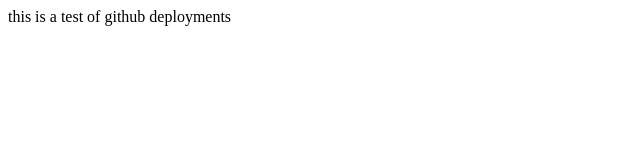
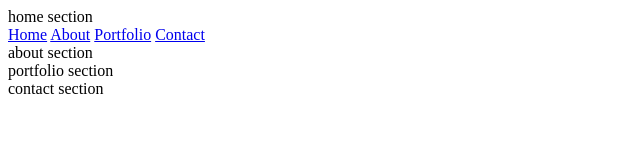
Before and after one commit to e-m-wilson/portfolio, a plain HTML site: page index.html in a window 1280 px wide. Shown: the whole page, without its empty margins (0-640 px from the left). Drawn offline with Linux system fonts and the light colour scheme.

Commit message:
initialize sections

```diff
--- a/assets/style.css
+++ b/assets/style.css
@@ -0,0 +1,3 @@
+html {
+  scroll-behavior: smooth;
+}
--- a/index.html
+++ b/index.html
@@ -1,4 +1,5 @@
-<html>
+<!DOCTYPE html>
+<html lang="en">
 
 	<head>
 		<title>Welcome to Ethan's portfolio!</title>
@@ -12,7 +13,30 @@
 	</head>
 
 	<body>
-	this is a test of github deployments
+
+		<section id="home">
+			home section
+		</section>
+
+		<nav>
+			<a href="#home">Home</a>
+			<a href="#about">About</a>
+			<a href="#portfolio">Portfolio</a>
+			<a href="#contact">Contact</a>
+		</nav>
+
+		<section id="about">
+			about section
+		</section>
+
+		<section id="portfolio">
+			portfolio section
+		</section>
+
+		<section id="contact">
+			contact section
+		</section>
+
 	</body>
 
 </html>
```
Lines whose indentation alone changed are shown as unchanged.
